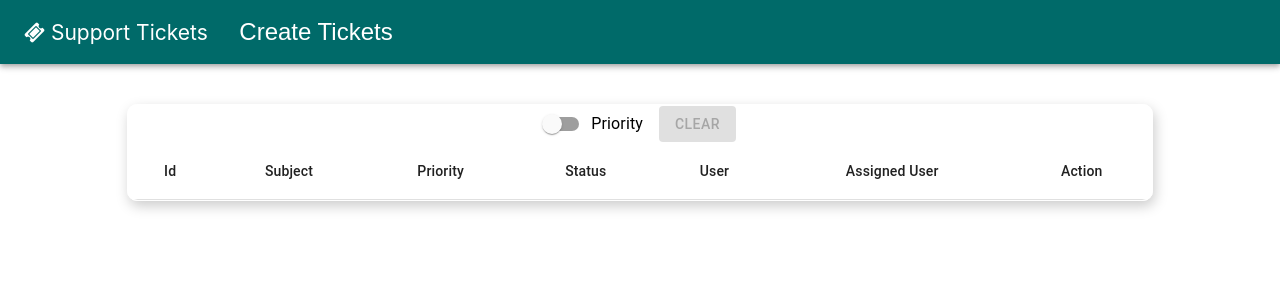
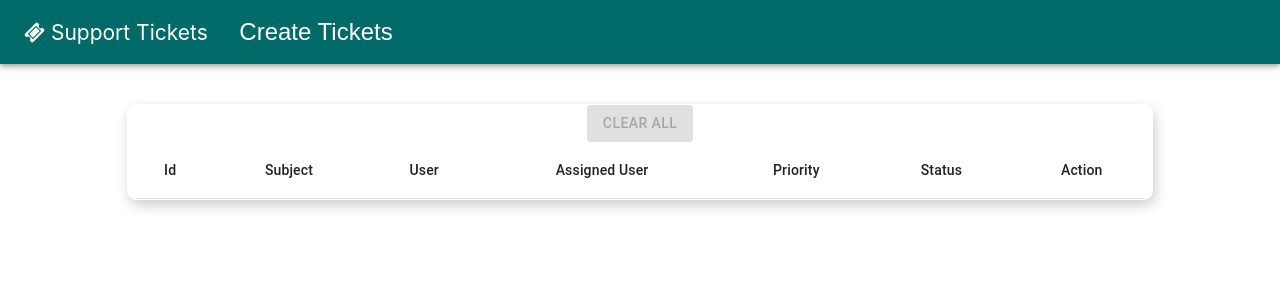
Before and after one commit to kdjadeja21/support-ticket, a React (Create React App) app: page / in a window 1280 px wide. Both pictures are taken after a click on the element "Show Tickets". Shown: the top 300 px of the page. Built offline with nearby package versions, Linux system fonts and the light colour scheme.

Commit message:
[Mofify] Add validation.

```diff
--- a/package.json
+++ b/package.json
@@ -14,14 +14,15 @@
     "gh-pages": "^2.2.0",
     "react": "^16.13.0",
     "react-dom": "^16.13.0",
+    "react-flip-move": "^3.0.4",
     "react-scripts": "3.4.0"
   },
   "scripts": {
     "start": "react-scripts start",
     "build": "react-scripts build",
     "test": "react-scripts test",
-    "predeploy":"npm run build",
-    "deploy":"gh-pages -d build",
+    "predeploy": "npm run build",
+    "deploy": "gh-pages -d build",
     "eject": "react-scripts eject"
   },
   "eslintConfig": {
--- a/src/App.js
+++ b/src/App.js
@@ -26,7 +26,7 @@ class App extends React.Component {
     this.setState({
       data: localStorage.getItem('data') ? JSON.parse(localStorage.getItem('data')) : [],
       id: localStorage.getItem('id') ? parseInt(localStorage.getItem('id')) : 0,
-      clearStorage: localStorage.getItem('data') && JSON.parse(localStorage.getItem('data')).length == 0 || !localStorage.getItem('data') ? true : false
+      clearStorage: (localStorage.getItem('data') && JSON.parse(localStorage.getItem('data')).length === 0) || !localStorage.getItem('data') ? true : false
     })
   }
 
@@ -53,19 +53,23 @@ class App extends React.Component {
     })
   }
   deleteData = id => {
-    alert(id);
     const filteredItems = this.state.data.filter(item =>
       item.id !== id);
 
     this.setState({
       data: filteredItems,
-      clearStorage: filteredItems.length == 0
+      clearStorage: filteredItems.length === 0
     })
     localStorage.setItem('data', JSON.stringify(filteredItems));
   }
+  handleBlur = (e) => {
+    this.setState({ [e.target.name]: e.target.value.trim() });
+  }
+
   handleChange = (e) => {
     this.setState({ [e.target.name]: e.target.value });
   }
+
   submitHandler = async (e) => {
     // e.preventDefault();
     let itemData = [];
@@ -125,10 +129,6 @@ class App extends React.Component {
     })
   }
 
-  filterPriority() {
-    alert('Priority');
-  }
-
   render() {
     return (
       <div>
@@ -141,16 +141,16 @@ class App extends React.Component {
             {
               !this.state.showData ?
                 <AddData
-                  Data = {this.state}
-                  HandleChange = {this.handleChange.bind(this)}
-                  SubmitHandler = {this.submitHandler.bind(this)}
+                  Data={this.state}
+                  Handleblur={this.handleBlur.bind(this)}
+                  HandleChange={this.handleChange.bind(this)}
+                  SubmitHandler={this.submitHandler.bind(this)}
                 />
                 :
                 <ShowData
-                  FilterPriority={this.filterPriority.bind(this)}
                   ClearStorage={this.clearLocalStorage.bind(this)}
+                  Data={this.state.data}
                   ClearStorageBool={this.state.clearStorage}
-                  Data={this.state.data}
                   EditData={this.editData.bind(this)}
                   DeleteData={this.deleteData.bind(this)}
                 />
--- a/src/components/AddData.js
+++ b/src/components/AddData.js
@@ -3,6 +3,9 @@ import { TextField, Typography, FormControl, MenuItem, InputLabel, Select } from
 import Rating from '@material-ui/lab/Rating';
 
 export default class AddData extends React.Component {
+    handleBlur(e) {
+        this.props.Handleblur(e);
+    }
     handleChange(e) {
         this.props.HandleChange(e);
     }
@@ -23,7 +26,15 @@ export default class AddData extends React.Component {
                             max={3}
                             onChange={(e) => this.handleChange(e)}
                         /><br /><br />
-                        <TextField multiline label='Subject' value={this.props.Data.subject} name='subject' onChange={(e) => this.handleChange(e)} /> <br /><br />
+                        <TextField
+                            multiline
+                            label='Subject'
+                            value={this.props.Data.subject}
+                            name='subject'
+                            onChange={(e) => this.handleChange(e)}
+                            onBlur={(e) => { this.handleBlur(e) }}
+                            required
+                        /> <br /><br />
                         <FormControl style={{ 'min-width': '200px' }} disabled={this.props.Data.addData}>
                             <InputLabel>Status</InputLabel>
                             <Select
@@ -38,8 +49,22 @@ export default class AddData extends React.Component {
                                 <MenuItem value={3}>Close</MenuItem>
                             </Select>
                         </FormControl><br /><br />
-                        <TextField label='User' value={this.props.Data.user} name='user' onChange={(e) => this.handleChange(e)} /><br /><br />
-                        <TextField label='Assigned User' value={this.props.Data.assigned_user} name='assigned_user' onChange={(e) => this.handleChange(e)} /><br /><br />
+                        <TextField
+                            label='User'
+                            value={this.props.Data.user}
+                            name='user'
+                            onBlur={(e) => { this.handleBlur(e) }}
+                            onChange={(e) => this.handleChange(e)}
+                            required
+                        /><br /><br />
+                        <TextField
+                            label='Assigned User'
+                            value={this.props.Data.assigned_user}
+                            name='assigned_user'
+                            onBlur={(e) => { this.handleBlur(e) }}
+                            onChange={(e) => this.handleChange(e)}
+                            required
+                        /><br /><br />
                         <button className='btn'>{this.props.Data.addData ? 'Add' : 'Update'}</button><br /><br />
                     </center>
                 </form>
--- a/src/components/ShowData.js
+++ b/src/components/ShowData.js
@@ -2,6 +2,7 @@ import React from 'react';
 import { Button, FormControlLabel, Switch, FormControl, MenuItem, Select, IconButton, Table, TableBody, TableCell, TableContainer, TableHead, TableRow } from '@material-ui/core';
 import { Delete as DeleteIcon, Edit as EditIcon } from '@material-ui/icons';
 import Rating from '@material-ui/lab/Rating';
+
 
 export default class ShowData extends React.Component {
 
@@ -9,40 +10,18 @@ export default class ShowData extends React.Component {
         this.props.DeleteData(id);
     }
 
-    editData(id){
+    editData(id) {
         this.props.EditData(id);
     }
 
-
-
     render() {
+        const listitems = this.props.Data.map(row => {
             return (
-            <TableContainer style={{ 'border-radius': '10px' }}>
-                <FormControlLabel
-                    control={
-                        <Switch value="checkedA" color="primary" align="right" onChange={this.props.FilterPriority} />
-                    }
-                    label="Priority"
-                />
-                <Button onClick={this.props.ClearStorage} variant="contained" color="secondary" disabled={this.props.ClearStorageBool}>Clear</Button>
-                <Table aria-label="simple table">
-                    <TableHead>
-                        <TableRow>
-                            <TableCell align="center">Id</TableCell>
-                            <TableCell align="center">Subject</TableCell>
-                            <TableCell align="center">Priority</TableCell>
-                            <TableCell align="center">Status</TableCell>
-                            <TableCell align="center">User</TableCell>
-                            <TableCell align="center">Assigned User</TableCell>
-                            <TableCell align="center">Action</TableCell>
-                        </TableRow>
-                    </TableHead>
-                    <TableBody>
-                        {
-                            this.props.Data.map(row => (
                 <TableRow hover key={row.id}>
                     <TableCell align="center">{row.id}</TableCell>
                     <TableCell align="center">{row.subject}</TableCell>
+                    <TableCell align="center">{row.user}</TableCell>
+                    <TableCell align="center">{row.assigned_user}</TableCell>
                     <TableCell align="center">
                         <Rating
                             name="priority_value"
@@ -62,8 +41,6 @@ export default class ShowData extends React.Component {
                             </Select>
                         </FormControl>
                     </TableCell>
-                                    <TableCell align="center">{row.user}</TableCell>
-                                    <TableCell align="center">{row.assigned_user}</TableCell>
                     <TableCell align="center">
                         <span onClick={() => this.editData(row.id)}>
                             <IconButton>
@@ -77,11 +54,35 @@ export default class ShowData extends React.Component {
                         </span>
                     </TableCell>
                 </TableRow>
-                            ))
-                        }
+            )
+        })
+
+        return (
+            <TableContainer style={{ 'border-radius': '10px' }}>
+                <Button
+                    onClick={this.props.ClearStorage}
+                    variant="contained"
+                    color="secondary"
+                    disabled={this.props.ClearStorageBool}>
+                    Clear All
+                </Button>
+                <Table aria-label="simple table">
+                    <TableHead>
+                        <TableRow>
+                            <TableCell align="center">Id</TableCell>
+                            <TableCell align="center">Subject</TableCell>
+                            <TableCell align="center">User</TableCell>
+                            <TableCell align="center">Assigned User</TableCell>
+                            <TableCell align="center">Priority</TableCell>
+                            <TableCell align="center">Status</TableCell>
+                            <TableCell align="center">Action</TableCell>
+                        </TableRow>
+                    </TableHead>
+                    <TableBody>
+                        {listitems}
                     </TableBody>
                 </Table>
-            </TableContainer>
+            </TableContainer >
         )
 
     }
```
Also changed, not shown: 1 other file (tests, documents, lock files or other folders). Lines whose indentation alone changed are shown as unchanged.
